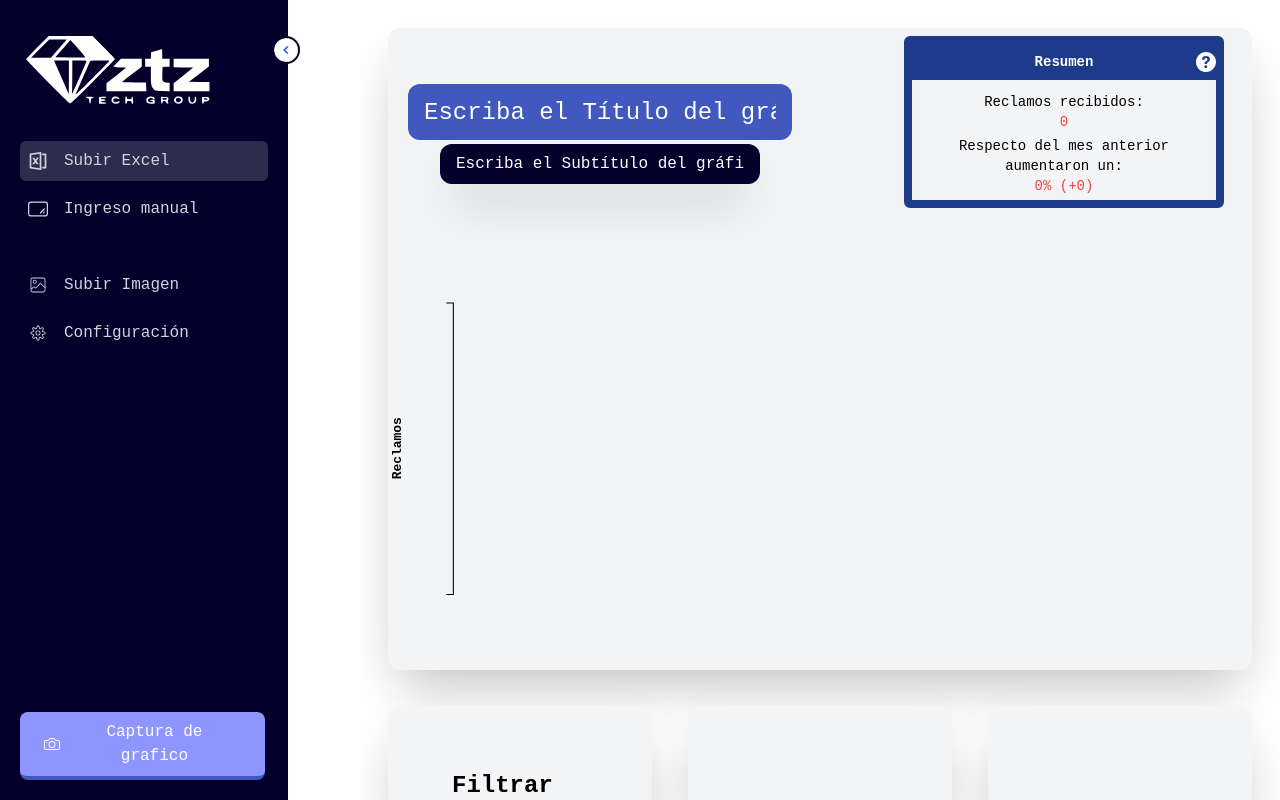
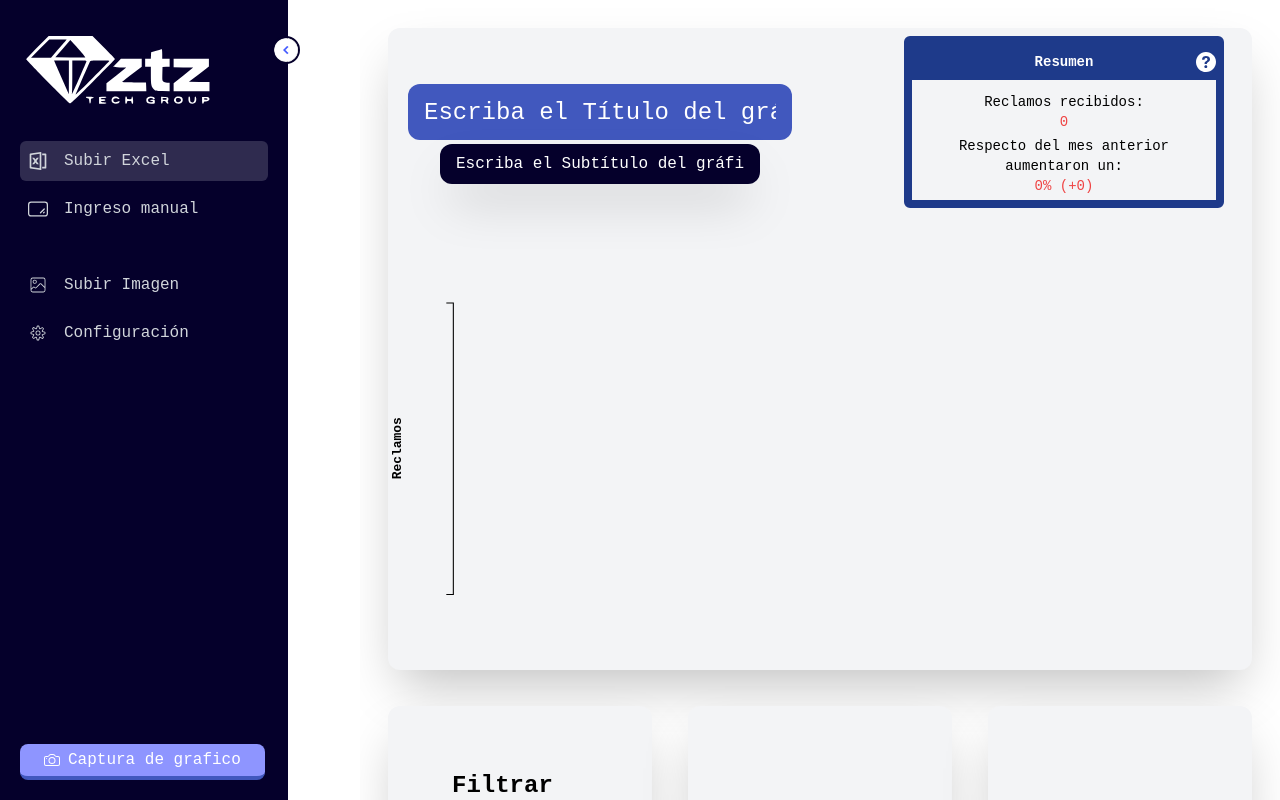
Before and after one commit to ulloacastillo/graficos-ztz, a Next.js app: page / in a window 1280 px wide. Shown: the top 800 px of the page. Built offline with nearby package versions, Linux system fonts and the light colour scheme.

Commit message:
show camera icon in button

```diff
--- a/components/App.jsx
+++ b/components/App.jsx
@@ -83,11 +83,11 @@ const App = () => {
             justifyContent: 'center',
             alignItems: 'center',
           }}
-          className={`absolute bottom-0 left-0 m-5 p-2 cursor-pointer transition-all bg-ztz-mainblue text-white px-6 py-2 rounded-lg
+          className={`absolute bottom-0 left-0 m-5 p-2 cursor-pointer transition-all bg-ztz-mainblue text-white px-4 py-1 rounded-lg
 border-ztz-indigoblue
 border-b-[4px] hover:brightness-110 hover:-translate-y-[1px] hover:border-b-[6px]
 active:border-b-[2px] active:brightness-90 active:translate-y-[2px]${
-            !open && 'w-16'
+            !open && 'w-20'
           }`}
         >
           {open ? (
```
